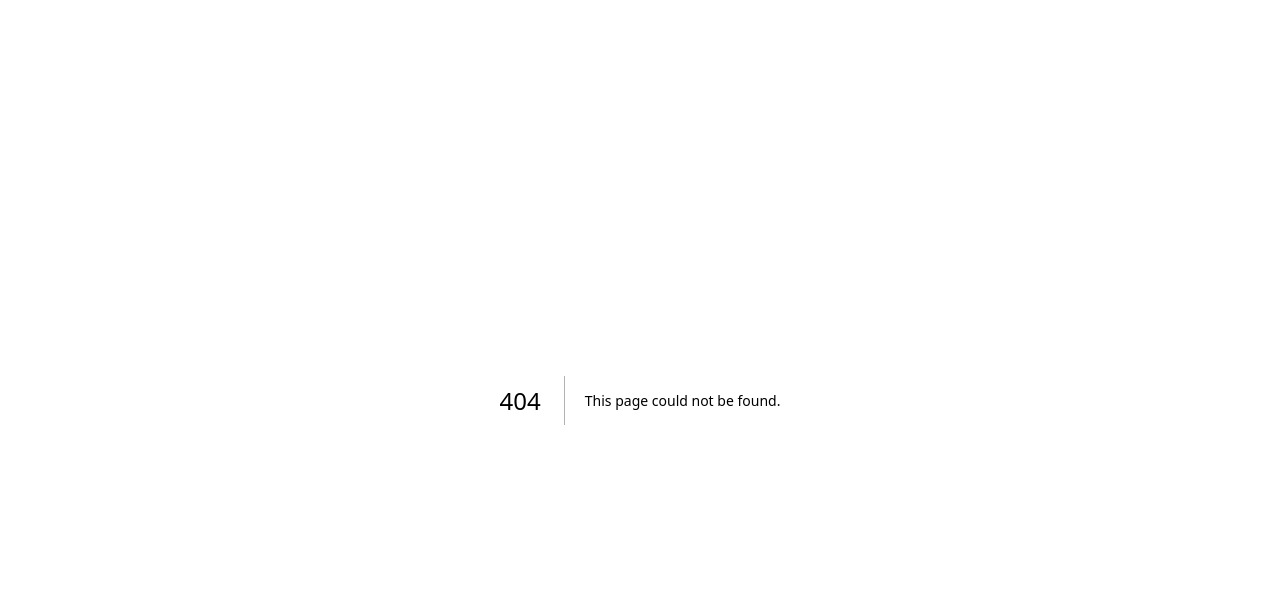
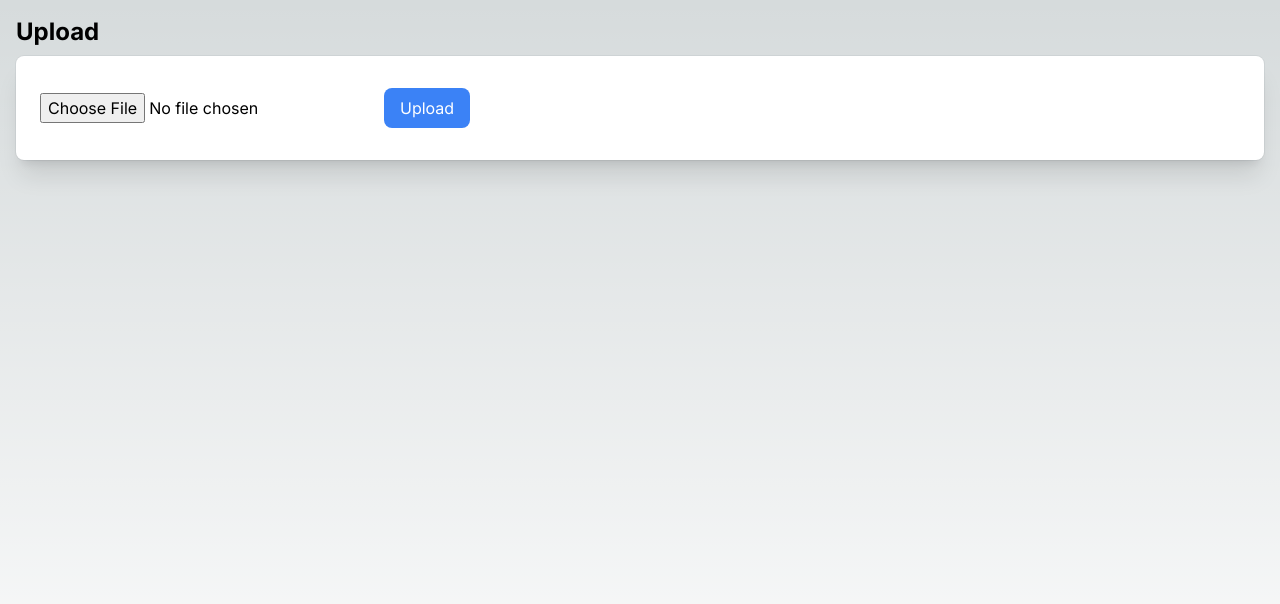
Before and after one commit to mori-hisayuki/my-nextjs-on-pages, a Next.js app: page /photos/upload in a window 1280 px wide. Before the commit this address had no page. Shown: the top 604 px of the page. Built offline with nearby package versions, Linux system fonts and the light colour scheme.

Commit message:
feat: add UploadPage

```diff
--- /dev/null
+++ b/src/app/photos/upload/page.tsx
@@ -0,0 +1,21 @@
+export const runtime = "edge";
+
+const UploadPage = () => {
+  return(
+    <div className="p-4 space-y-2 min-h-screen">
+      <h1 className="text-2xl font-bold">Upload</h1>
+      <form className="bg-white dark:bg-slate-800 rounded-lg px-6 py-8 ring-1 ring-slate-900/5 shadow-xl">
+        <input type="file" name="photo" required accept="image/*" />
+        <button
+          type="submit"
+          className="bg-blue-500 text-white rounded-lg px-4 py-2"
+        >
+          Upload
+        </button>
+      </form>
+    </div>
+  )
+}
+
+
+export default UploadPage;
```
